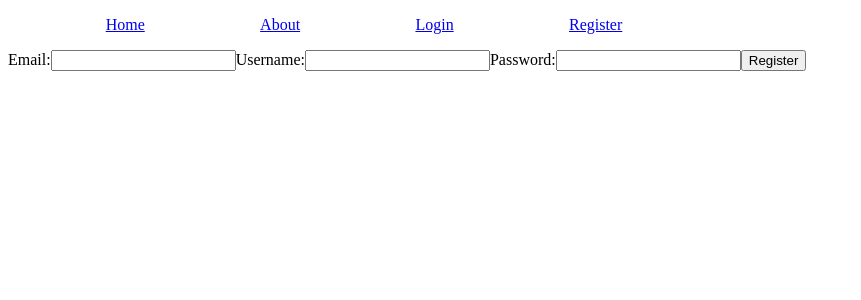
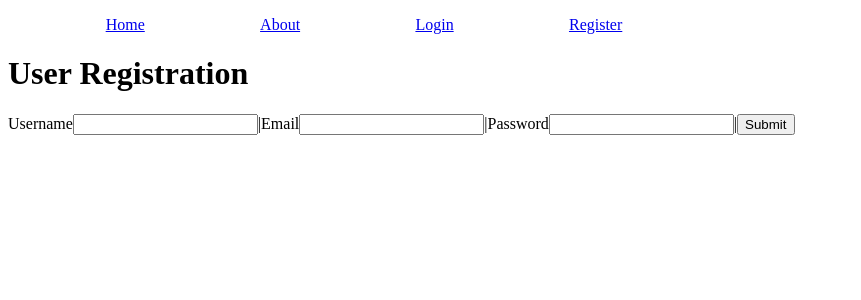
Before and after one commit to ashjamesd/phase-4-project-new, a React (Create React App) app: page /register in a window 1280 px wide. Shown: the top 300 px of the page, without its empty margins (0-861 px from the left). Built offline with nearby package versions, Linux system fonts and the light colour scheme.

Commit message:
build registration form

```diff
--- a/src/components/Registration.js
+++ b/src/components/Registration.js
@@ -1,41 +1,104 @@
-import React, { useState } from 'react';
+import React, { useState } from "react";
 
 const Registration = () => {
-  const [email, setEmail] = useState('');
-  const [username, setUsername] = useState('');
-  const [password, setPassword] = useState('');
+  const [email, setEmail] = useState("");
+  const [username, setUsername] = useState("");
+  const [password, setPassword] = useState("");
+  const [submitted, setSubmitted] = useState(false);
+  const [error, setError] = useState(false);
 
-  const handleSubmit = async (event) => {
+  const handleName = (event) => {
+    setUsername(event.target.value);
+    setSubmitted(false);
+  };
+
+  const handleEmail = (event) => {
+    setEmail(event.target.value);
+    setSubmitted(false);
+  };
+
+  const handlePassword = (event) => {
+    setPassword(event.target.value);
+    setSubmitted(false);
+  };
+
+  const handleSubmit = (event) => {
     event.preventDefault();
-    try {
-      const response = await fetch('http://127.0.0.1:5555/users', {
-        method: 'POST',
-        headers: { 'Content-Type': 'application/json' },
-        body: JSON.stringify({ email, username, password }),
-      });
-      const data = await response.json();
-      console.log('Registration successful:', data);
-    } catch (error) {
-      console.error('Error registering user:', error);
+    if (username === "" || email === "" || password === "") {
+      setError(true);
+    } else {
+      setSubmitted(true);
+      setError(false);
     }
   };
 
+  const successMessage = () => {
+    return (
+      <div
+        className="success"
+        style={{
+          display: submitted ? "" : "none",
+        }}
+      >
+        <h1>User {username} successfully registered!!</h1>
+      </div>
+    );
+  };
+
+  const errorMessage = () => {
+    return (
+      <div
+        className="error"
+        style={{
+          display: error ? "" : "none",
+        }}
+      >
+        <h1>Please enter all the fields</h1>
+      </div>
+    );
+  };
+
   return (
-    <form onSubmit={handleSubmit}>
-      <label>
-        Email:
-        <input type="email" value={email} onChange={(e) => setEmail(e.target.value)} required />
-      </label>
-      <label>
-        Username:
-        <input type="text" value={username} onChange={(e) => setUsername(e.target.value)} required />
-      </label>
-      <label>
-        Password:
-        <input type="password" value={password} onChange={(e) => setPassword(e.target.value)} required />
-      </label>
-      <button type="submit">Register</button>
-    </form>
+    <div className="form">
+      <div>
+        <h1>User Registration</h1>
+      </div>
+
+      <div className="messages">
+        {errorMessage()}
+        {successMessage()}
+      </div>
+
+      <form>
+        <label className="label">Username</label>
+        <input
+          onChange={handleName}
+          className="input"
+          value={username}
+          type="text"
+        />
+        |
+        <label className="label">Email</label>
+        <input
+          onChange={handleEmail}
+          className="input"
+          value={email}
+          type="email"
+        />
+        |
+        <label className="label">Password</label>
+        <input
+          onChange={handlePassword}
+          className="input"
+          value={password}
+          type="password"
+        />
+        |
+        <button onClick={handleSubmit} className="btn" type="submit">
+          Submit
+        </button>
+      </form>
+    </div>
   );
 };
 
```
Also changed, not shown: src/components/Register.js (+103 -1 lines), 2 other files (tests, documents, lock files or other folders).
